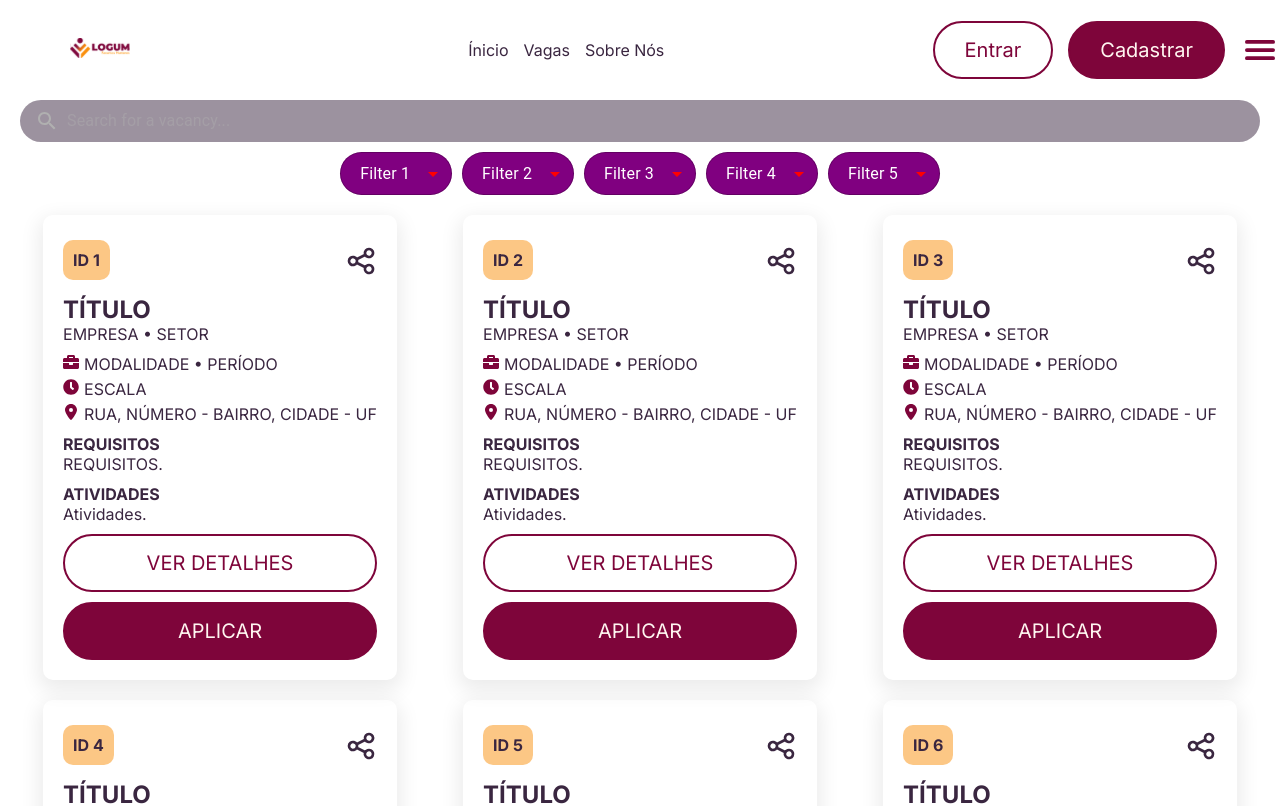
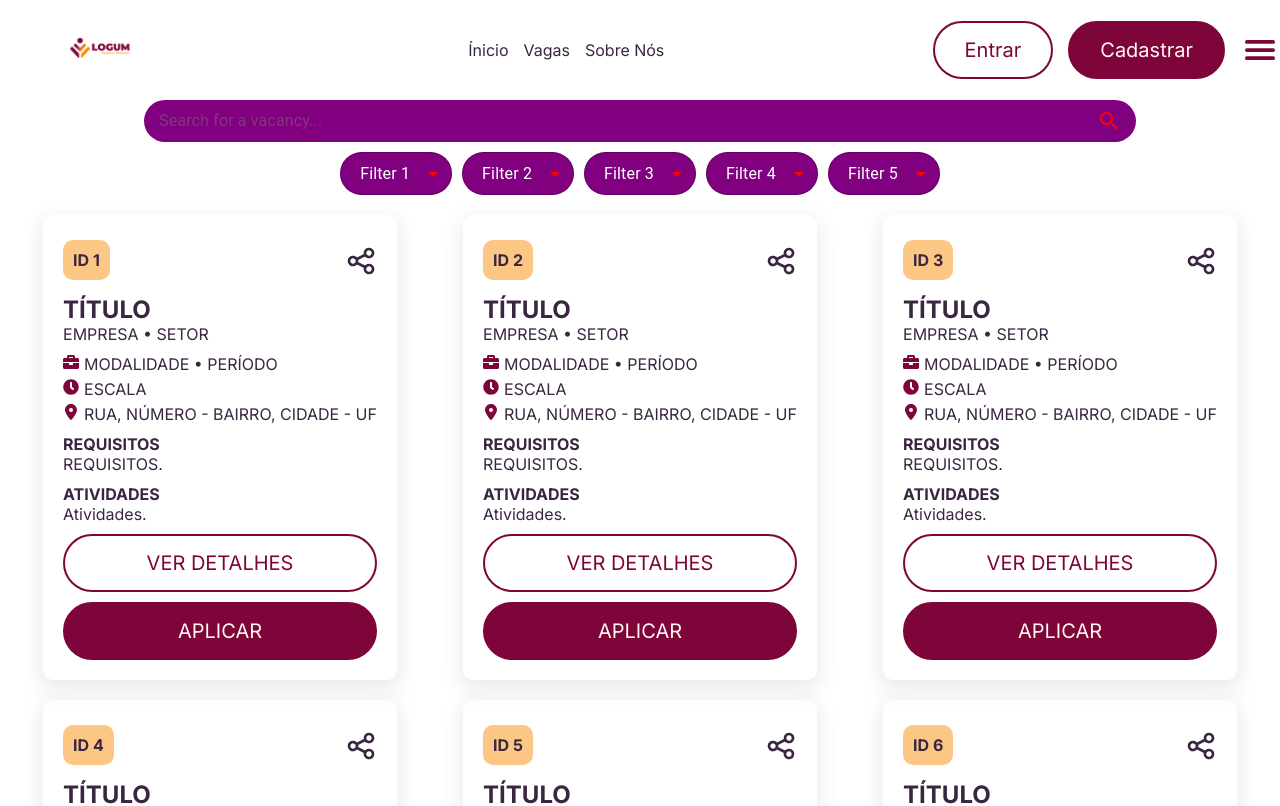
Before and after one commit to MPCGomes/logumrh, a Next.js app in the folder frontend-web/: page /vacancies in a window 1280 px wide. Shown: the top 806 px of the page. Built offline with nearby package versions, Linux system fonts and the light colour scheme.

Commit message:
update mui search bar styles

```diff
--- a/frontend-web/components/SearchBar/SearchBar.tsx
+++ b/frontend-web/components/SearchBar/SearchBar.tsx
@@ -4,31 +4,38 @@ import InputAdornment from '@mui/material/InputAdornment';
 import SearchIcon from '@mui/icons-material/Search';
 import { styled } from '@mui/material/styles';
 
-const StyledInputBase = styled(InputBase)({
-  width: '100%',
+const StyledSearchInput = styled(InputBase)({
+  width: '80%',
   borderRadius: 50,
-  backgroundColor: 'rgba(58, 38, 64, 0.5)',
+  backgroundColor: 'purple',
   padding: '5px 15px',
-  color: '#FFFFFF',
+  color: 'white',
   '& .MuiInputBase-input': {
-    color: '#FFFFFF',
+    color: 'white',
     '&::placeholder': {
-      color: '#B0B0B0',
+      color: 'gray',
     },
   },
+  '& .MuiSvgIcon-root': {
+    color: 'red',
+  },
   '&:hover': {
-    borderColor: '#3A2640',
+    borderColor: 'blue',
   },
   '&.Mui-focused': {
-    borderColor: '#3A2640',
+    borderColor: 'green',
   },
 });
 
-const SearchBar = ({ placeholder = 'Search...' }) => (
-  <StyledInputBase
-    startAdornment={
-      <InputAdornment position="start">
-        <SearchIcon style={{ color: '#B0B0B0' }} />
+interface SearchBarProps {
+  placeholder?: string;
+}
+
+const SearchBar: React.FC<SearchBarProps> = ({ placeholder = 'Search...' }) => (
+  <StyledSearchInput
+    endAdornment={
+      <InputAdornment position="end">
+        <SearchIcon />
       </InputAdornment>
     }
     placeholder={placeholder}
```
